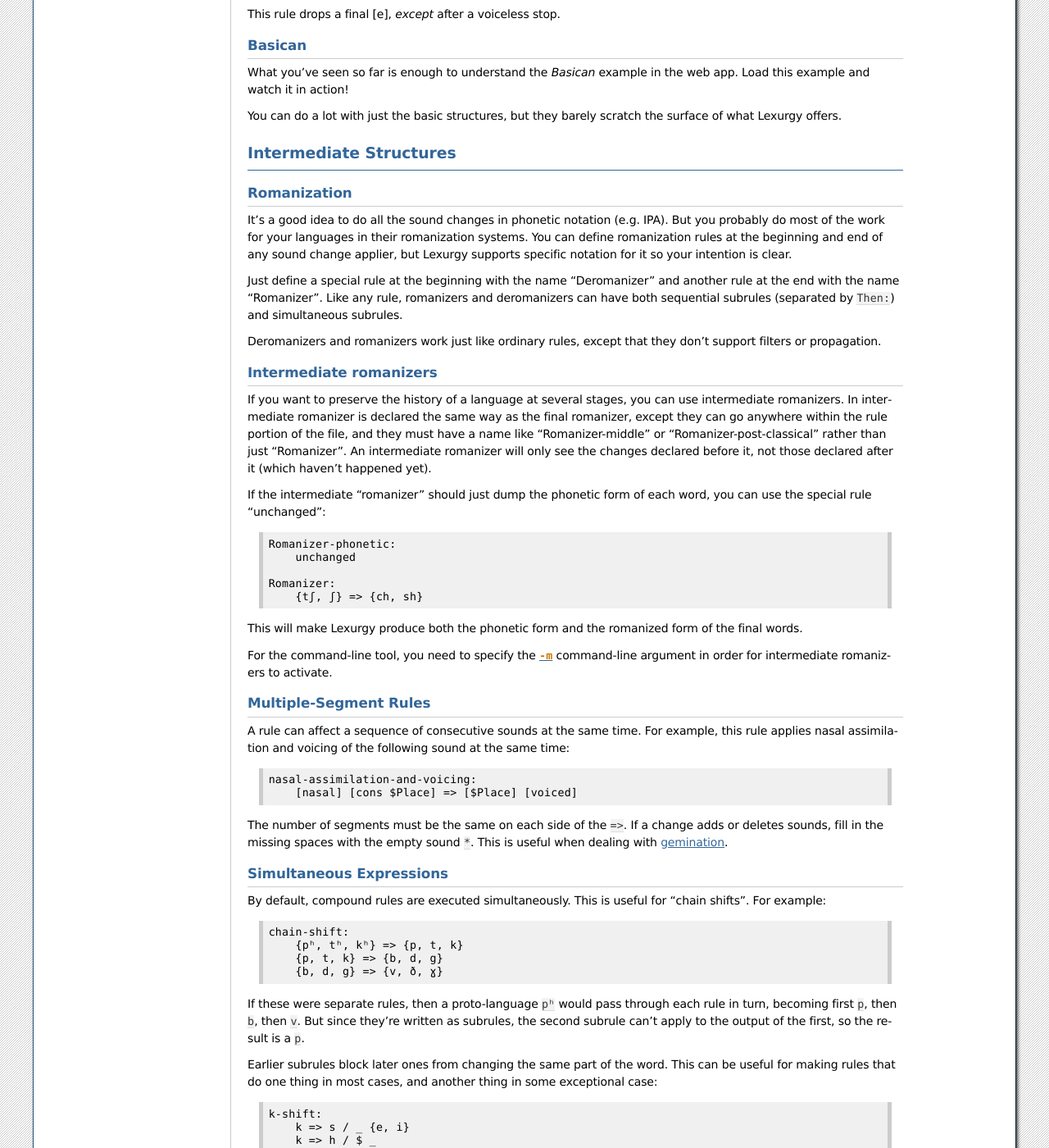
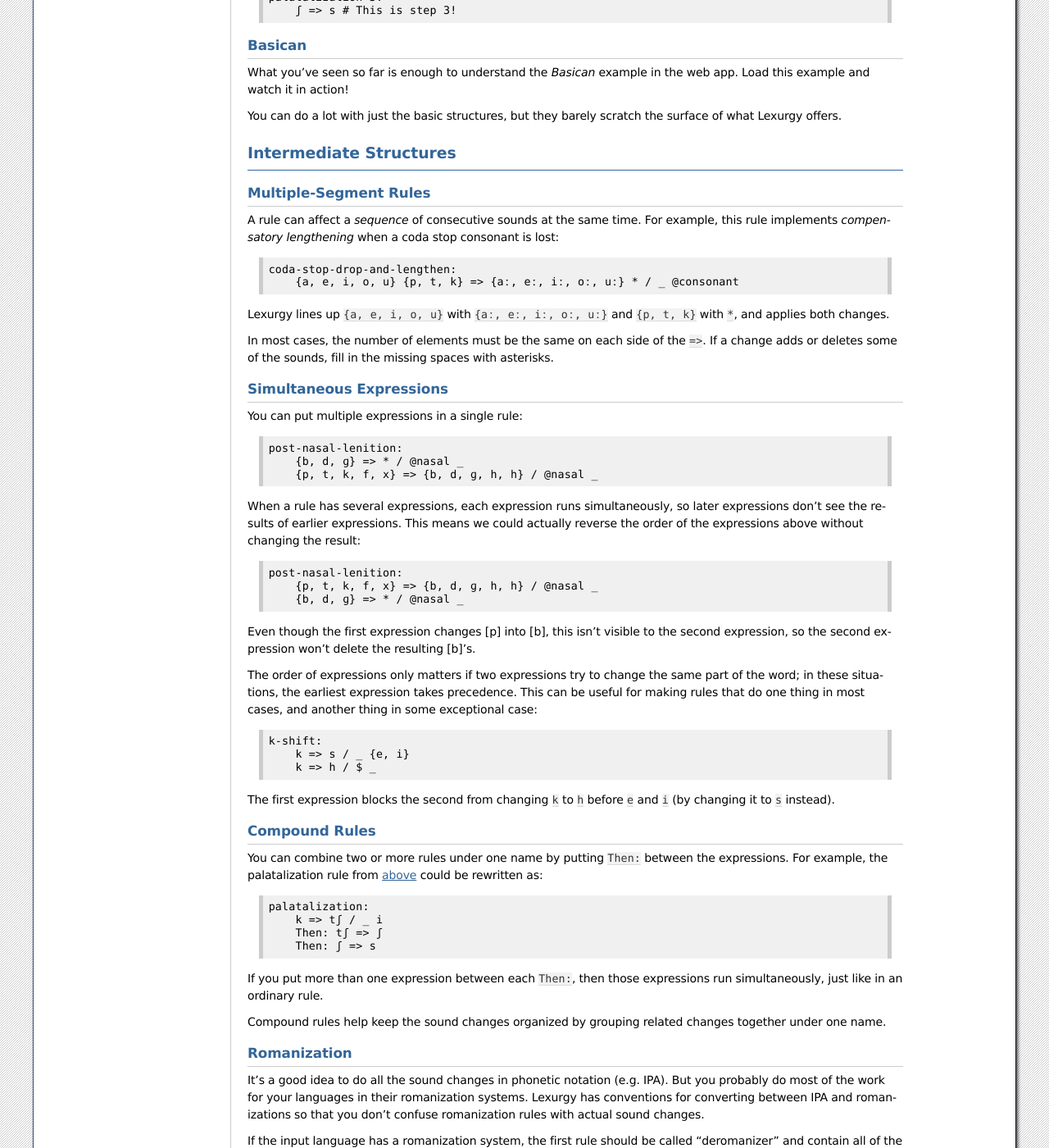
Before and after one commit to def-gthill/lexurgy, a Sphinx documentation site: the page built from doc/source/sc-tutorial.rst, in a window 1280 px wide and 1400 px high, scrolled down 3272 px. Shown: the whole window at 82% size. Built offline with Sphinx 7.4.7, drawn with Linux system fonts in a browser that asks for light colours; some of the changed text lies outside the part shown.

Commit message:
Finished the tutorial rewrite

```diff
--- a/doc/source/sc-tutorial.rst
+++ b/doc/source/sc-tutorial.rst
@@ -45,28 +45,6 @@
     I've indented the examples on this page to make them easier to read,
     but Lexurgy doesn't actually care about indentation. Your rules will
     still work even if all the lines are left-justified.
-
-Comments
-~~~~~~~~~
-
-Any line that starts with # is a comment, and Lexurgy will ignore it.
-Comments can help you remember why you wrote your sound changes a certain
-way, especially if you had to use a complicated rule that's hard to
-understand just by looking at it.
-
-.. _sc-three-stage-palatalization:
-
-You can put comments on their own, inside rules, or even at the ends
-of lines::
-
-    # These rules palatalize k to s before i in three steps.
-    palatalization-1:
-        k => tʃ / _ i
-    palatalization-2:
-        # This is step 2!
-        tʃ => ʃ
-    palatalization-3:
-        ʃ => s # This is step 3!
 
 Special Characters
 ~~~~~~~~~~~~~~~~~~~~
@@ -189,18 +167,18 @@
 Deleting and Inserting Sounds
 ~~~~~~~~~~~~~~~~~~~~~~~~~~~~~~
 
-If you want to delete a sound entirely, put an asterisk in the output side::
+If you want to delete a sound entirely, put an asterisk in the result side::
 
     drop-final-vowel:
         {a, e, i, o, u} => * / _ $
 
-Similarly, you can add epenthetic sounds by putting an asterisk on the input side
+Similarly, you can add epenthetic sounds by putting an asterisk on the match side
 and specifying the environment where the sound should appear::
 
     spanish-e:
         * => e / _ s {p, t, k}
 
-When using asterisks on the input side, be sure to specify a condition!
+When using asterisks on the match side, be sure to specify a condition!
 Not using a condition causes the sound to be inserted *everywhere*, turning
 e.g. *scola* into *eseceoeleae* --- probably not what you want!
 
@@ -215,6 +193,28 @@
 
 This rule drops a final [e], *except* after a voiceless stop.
 
+Comments
+~~~~~~~~~
+
+Any line that starts with ``#`` is a comment, and Lexurgy will ignore it.
+Comments can help you remember why you wrote your sound changes a certain
+way, especially if you had to use a complicated rule that's hard to
+understand just by looking at it.
+
+.. _sc-three-stage-palatalization:
+
+You can put comments on their own, inside rules, or even at the ends
+of lines::
+
+    # These rules palatalize k to s before i in three steps.
+    palatalization-1:
+        k => tʃ / _ i
+    palatalization-2:
+        # This is step 2!
+        tʃ => ʃ
+    palatalization-3:
+        ʃ => s # This is step 3!
+
 Basican
 ~~~~~~~~
 
@@ -227,88 +227,49 @@
 Intermediate Structures
 ------------------------
 
-Romanization
-~~~~~~~~~~~~~
-
-It's a good idea to do all the sound changes in phonetic notation (e.g. IPA).
-But you probably do most of the work for your languages in their romanization systems.
-You can define romanization rules at the beginning and end of any sound change applier,
-but Lexurgy supports specific notation for it so your intention is clear.
-
-Just define a special rule at the beginning with the name "Deromanizer"
-and another rule at the end with the name "Romanizer". Like any rule, romanizers
-and deromanizers can have both sequential subrules (separated by ``Then:``) and
-simultaneous subrules.
-
-Deromanizers and romanizers work just like ordinary rules, except that they don't support
-filters or propagation.
-
-.. TODO examples
-
-.. _sc-intermediate-romanizers:
-
-Intermediate romanizers
-~~~~~~~~~~~~~~~~~~~~~~~
-
-If you want to preserve the history of a language at several stages, you can
-use intermediate romanizers. In intermediate romanizer is declared the same
-way as the final romanizer, except they can go anywhere within the rule
-portion of the file, and they must have a name like "Romanizer-middle" or
-"Romanizer-post-classical" rather than just "Romanizer". An intermediate
-romanizer will only see the changes declared before it, not those declared
-after it (which haven't happened yet).
-
-.. TODO examples
-
-If the intermediate "romanizer" should just dump the phonetic form of each word,
-you can use the special rule "unchanged"::
-
-    Romanizer-phonetic:
-        unchanged
-
-    Romanizer:
-        {tʃ, ʃ} => {ch, sh}
-
-This will make Lexurgy produce both the phonetic form and the romanized form
-of the final words.
-
-For the command-line tool, you need to specify the :option:`-m` command-line argument
-in order for intermediate romanizers to activate.
-
 Multiple-Segment Rules
 ~~~~~~~~~~~~~~~~~~~~~~~
 
-.. TODO different example without the more advanced features
+A rule can affect a *sequence* of consecutive sounds at the same time.
+For example, this rule implements *compensatory lengthening* when a
+coda stop consonant is lost::
 
-A rule can affect a sequence of consecutive sounds at the same time. For example, this rule
-applies nasal assimilation and voicing of the following sound at the same time::
+    coda-stop-drop-and-lengthen:
+        {a, e, i, o, u} {p, t, k} => {aː, eː, iː, oː, uː} * / _ @consonant
 
-    nasal-assimilation-and-voicing:
-        [nasal] [cons $Place] => [$Place] [voiced]
+Lexurgy lines up ``{a, e, i, o, u}`` with ``{aː, eː, iː, oː, uː}`` and
+``{p, t, k}`` with ``*``, and applies both changes.
 
-The number of segments must be the same on each side of the ``=>``. If a change
-adds or deletes sounds, fill in the missing spaces with the empty sound ``*``.
-This is useful when dealing with :ref:`gemination <sc-gemination>`.
+In most cases, the number of elements must be the same on each side of the ``=>``.
+If a change adds or deletes some of the sounds, fill in the missing spaces
+with asterisks.
 
 Simultaneous Expressions
 ~~~~~~~~~~~~~~~~~~~~~~~~~
 
-.. TODO rewrite
+You can put multiple expressions in a single rule::
 
-By default, compound rules are executed simultaneously.
-This is useful for "chain shifts". For example::
+    post-nasal-lenition:
+        {b, d, ɡ} => * / @nasal _
+        {p, t, k, f, x} => {b, d, ɡ, h, h} / @nasal _
 
-    chain-shift:
-        {pʰ, tʰ, kʰ} => {p, t, k}
-        {p, t, k} => {b, d, g}
-        {b, d, g} => {v, ð, ɣ}
+When a rule has several expressions, each expression
+runs simultaneously, so later expressions don't see
+the results of earlier expressions. This means we could
+actually reverse the order of the expressions above
+without changing the result::
 
-If these were separate rules, then a proto-language ``pʰ`` would pass through each
-rule in turn, becoming first ``p``, then ``b``, then ``v``. But since they're
-written as subrules, the second subrule can't apply to the output of the first,
-so the result is a ``p``.
+    post-nasal-lenition:
+        {p, t, k, f, x} => {b, d, ɡ, h, h} / @nasal _
+        {b, d, ɡ} => * / @nasal _
 
-Earlier subrules block later ones from changing the same part of the word.
+Even though the first expression changes [p] into [b], this
+isn't visible to the second expression, so the second expression
+won't delete the resulting [b]'s.
+
+The order of expressions only matters if two expressions try to change
+the same part of the word; in these situations, the earliest expression
+takes precedence.
 This can be useful for making rules that do one thing in most cases,
 and another thing in some exceptional case::
 
@@ -316,17 +277,15 @@
         k => s / _ {e, i}
         k => h / $ _
 
-Even though the two subrules execute simultaneously, the first rule
+The first expression
 blocks the second from changing ``k`` to ``h`` before ``e`` and ``i``
 (by changing it to ``s`` instead).
 
 Compound Rules
 ~~~~~~~~~~~~~~~
 
-.. TODO rewrite
-
-If you put ``Then:`` between two subrules, then Lexurgy will apply them sequentially instead of
-simultaneously, as if they were separate rules. For example, the palatalization rule from
+You can combine two or more rules under one name by putting ``Then:``
+between the expressions. For example, the palatalization rule from
 :ref:`above <sc-three-stage-palatalization>` could be rewritten as::
 
     palatalization:
@@ -334,7 +293,81 @@
         Then: tʃ => ʃ
         Then: ʃ => s
 
-This makes it clear that the three stages are really part of the same sound change.
+If you put more than one expression between each ``Then:``, then those
+expressions run simultaneously, just like in an ordinary rule.
+
+Compound rules help keep the sound changes organized by grouping related
+changes together under one name.
+
+Romanization
+~~~~~~~~~~~~~
+
+It's a good idea to do all the sound changes in phonetic notation (e.g. IPA).
+But you probably do most of the work for your languages in their romanization systems.
+Lexurgy has conventions for converting between IPA and romanizations so
+that you don't confuse romanization rules with actual sound changes.
+
+If the input language has a romanization system, the first rule should
+be called "deromanizer" and contain all of the rules for converting from
+the input language's romanization to phonetic notation. If you make this
+a compound rule (by separating expressions with ``Then:``), you can do
+complex sequences of transformations within a single "deromanizer" rule.
+
+Similarly, if the output language has a romanization system, the last
+rule should be called "romanizer" and contain all of the rules for
+converting from phonetic language to the output language's romanization.
+
+.. _sc-intermediate-romanizers:
+
+Intermediate Romanizers
+~~~~~~~~~~~~~~~~~~~~~~~
+
+If you want to preserve the history of the language at several stages, you can
+use intermediate romanizers. Any rule whose name starts with "romanizer-" will
+be treated as an intermediate romanizer.
+
+Intermediate romanizers differ from ordinary rules in an important way: subsequent
+rules don't see the changes they make. Instead, their results are included in the
+output along with the final form of the word.
+Let's revisit the three-stage palatalization
+rule, but put in some intermediate romanizers::
+
+    palatalization-1:
+        k => tʃ / _ i
+    romanizer-old-examplish:
+        tʃ => ch
+    palatalization-2:
+        tʃ => ʃ
+    romanizer-middle-examplish:
+        ʃ => sh
+    palatalization-3:
+        ʃ => s
+
+Suppose you pass the word "kinoki" to these sound changes. It
+will go through the changes as follows:
+
+- The rule ``palatalization-1`` executes, turning "kinoki" into "tʃinotʃi".
+- The rule ``romanizer-old-examplish`` executes, turning "tʃinotʃi" into "chinochi".
+- The rule ``palatalization-2`` executes, but it *still sees* "tʃinotʃi";
+  it turns this into "ʃinoʃi".
+- The rule ``romanizer-middle-examplish`` executes, turning "ʃinoʃi" into "shinoshi".
+- The rule ``palatalization-3`` executes, but it *still sees* "ʃinoʃi"; it turns
+  this into "sinosi".
+
+The output of this sound changer would look something like this::
+
+    kinoki => chinochi => shinoshi => sinosi
+
+If the intermediate "romanizer" should just dump the phonetic forms,
+you can use the special rule "unchanged"::
+
+    romanizer-phonetic:
+        unchanged
+
+.. note::
+
+    For the command-line tool, you need to specify the :option:`-m` command-line argument
+    in order for intermediate romanizers to activate.
 
 Using Features
 ~~~~~~~~~~~~~~~
@@ -380,12 +413,12 @@
 This rule says that any mid vowel (non-low, non-high) at
 the end of a word becomes *the corresponding* high vowel:
 [e] becomes [i], and [o] becomes [u]. The matrix ``[+high]``
-on the output side of the rule means that the ``high``
+on the result side of the rule means that the ``high``
 feature, and *only* the ``high`` feature, will be changed
 to ``+high``, while all other features (like the ``front``
 and ``back`` features) are left unchanged.
 
-Absent Features
+Absent Values
 ****************
 
 Binary features actually have a *third* value: *absent*,
@@ -413,22 +446,17 @@
     Feature +nasalized
     Feature +stress
 
-This is just like defining binary features, except
-for the plus sign before the feature name.
-
-As with binary features, a sound that has the
-``stress`` feature would have ``+stress`` in its
-feature matrix. The *absence* of the ``stress``
-feature can be written *either* ``-stress`` or
-``*stress``; both mean the same thing. Any sound that
+With these definitions, the feature ``stress`` has the two values
+``+stress`` and ``-stress``. Any sound that
 isn't explicitly declared to be ``+stress`` is
-automatically ``*stress``.
+automatically ``-stress``. There's no separate ``*stress``
+value; ``-stress`` *is* the absent value.
 
 Univalent features are convenient for suprasegmentals
 like stress, because it would be annoying to have
 to declare every single vowel to be ``[-stress]``.
 
-Multivalued Features
+Multivalent Features
 *********************
 
 Lexurgy differs from tools like
@@ -446,16 +474,21 @@
     ...
     Symbol l [alveolar approximant]
 
-Just like binary and univalent features, multivalued features always
-have an *absent* value. In this example, we didn't specify a voicing for ``l``,
-so it automatically has the absent value ``*voicing``.
+This defines two features, ``place`` and ``manner``, each with
+four values. With multivalent features, each value has a name;
+rather than writing ``[+place]`` or ``[-manner]``, which wouldn't make
+sense, you have to use the names, like ``[labial nasal]``.
 
-Now you can write rules like this::
+With these definitons, you can write rules like this::
 
     intervocalic-lenition:
         [stop] => [voiced] / @vowel _ @vowel
         [voiced stop] => [fricative] / @vowel _ @vowel
         [unvoiced fricative] => h / @vowel _ @vowel
+
+Just like binary and univalent features, multivalent features always
+have an *absent* value. In this example, we didn't specify a voicing for ``l``,
+so it automatically has the absent value ``*voicing``.
 
 Feature Variables
 ******************
@@ -510,6 +543,11 @@
 will match any sound that *doesn't* have that value. For example, ``[stop !glottal]``
 will match any stop *except* the glottal stop, while ``[vowel front !high]`` will match
 non-high back vowels.
+
+You can't use negated features on the result side of a rule; if you try to transform
+a sound *to* ``[stop !glottal]``, Lexurgy doesn't know what you want
+the place of articulation to be (is it ``alveolar``? ``velar``?), only what you want
+it *not* to be.
 
 .. _sc-diacritics:
 
@@ -596,18 +634,18 @@
 Multiple Criteria
 ~~~~~~~~~~~~~~~~~~
 
-.. TODO Work in the word "intersection".
-
-If you want to limit a rule to segments that have several different properties,
-you can join the properties with ``&``. This is useful when mixing sound classes
-with features::
+You can force Lexurgy to match multiple criteria on the same segment using
+an *intersection*, which is notated by joining the criteria with ``&``.
+The most common use of this is when you're mixing sound classes with features,
+and need to specify that a rule only applies when a sound both *has a feature*
+and *is in a class*::
 
     unstressed-final-vowel-loss:
         @vowel&[unstressed] => * / _ $ // {p, t, k} _
 
 If an :ref:`alternative list <sc-alternative-lists>` is the *first* element
-joined by ``&``, then it can match up with an alternative list of the same length
-on the new side of the rule. For example::
+in an intersection, then it can match up with an alternative list of the same length
+on the result side of the rule. For example::
 
     unstressed-vowel-centralizing:
         {e, i, o, u}&[unstressed] => {ə, ɨ, ə, ɨ}
@@ -640,6 +678,16 @@
     stress-last-syllable:
         [vowel] => [stressed] / _ [glide]? [consonant]* $
 
+Intermediatese
+~~~~~~~~~~~~~~~
+
+Now you should understand enough to be able to follow along with the
+*Intermediatese* example in the web app. Load this example and give
+it a try!
+
+With that, it's time to get to the power features that really make Lexurgy
+stand out.
+
 Advanced Structures
 --------------------
 
```
Also changed, not shown: other parts of doc/source/sc-tutorial.rst (+3 -3 lines).
